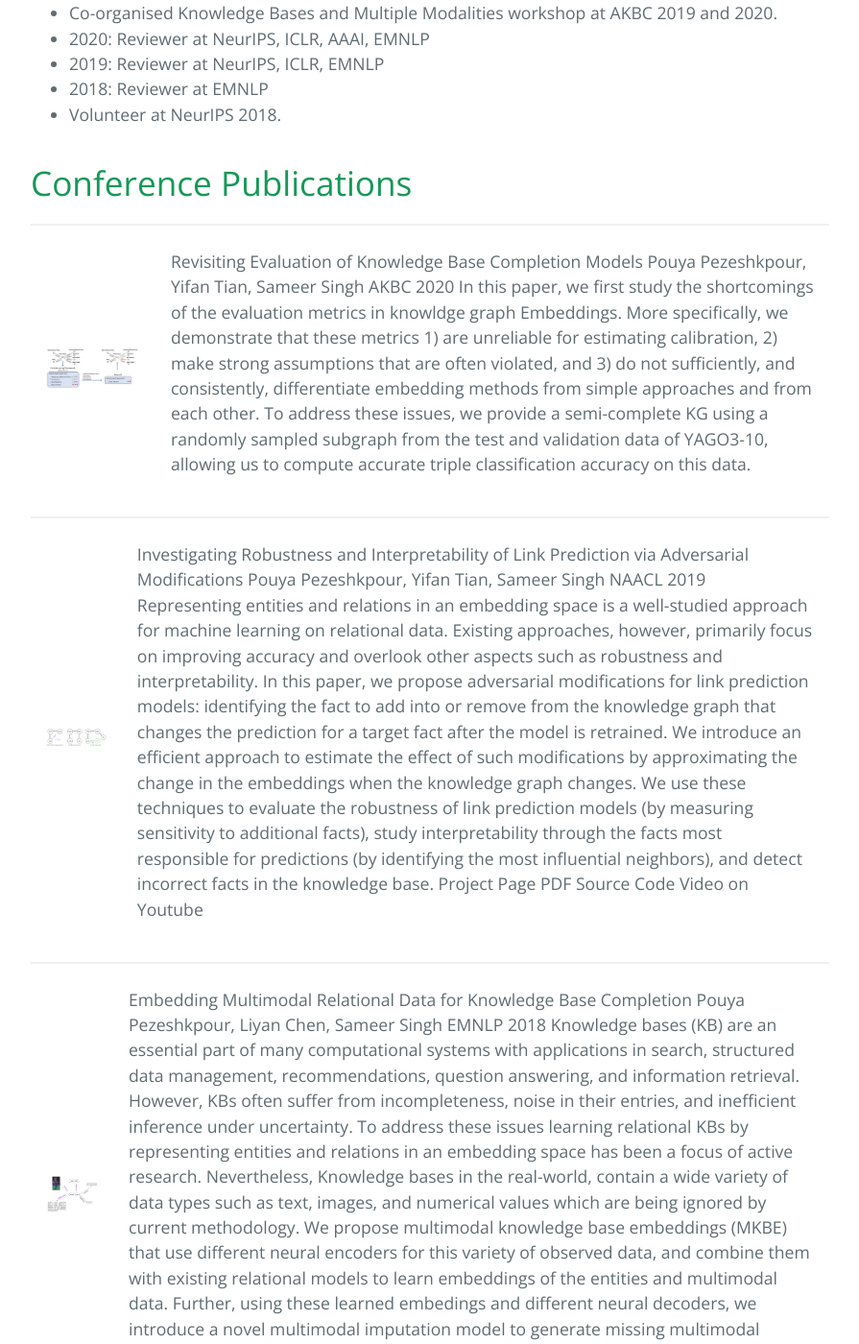
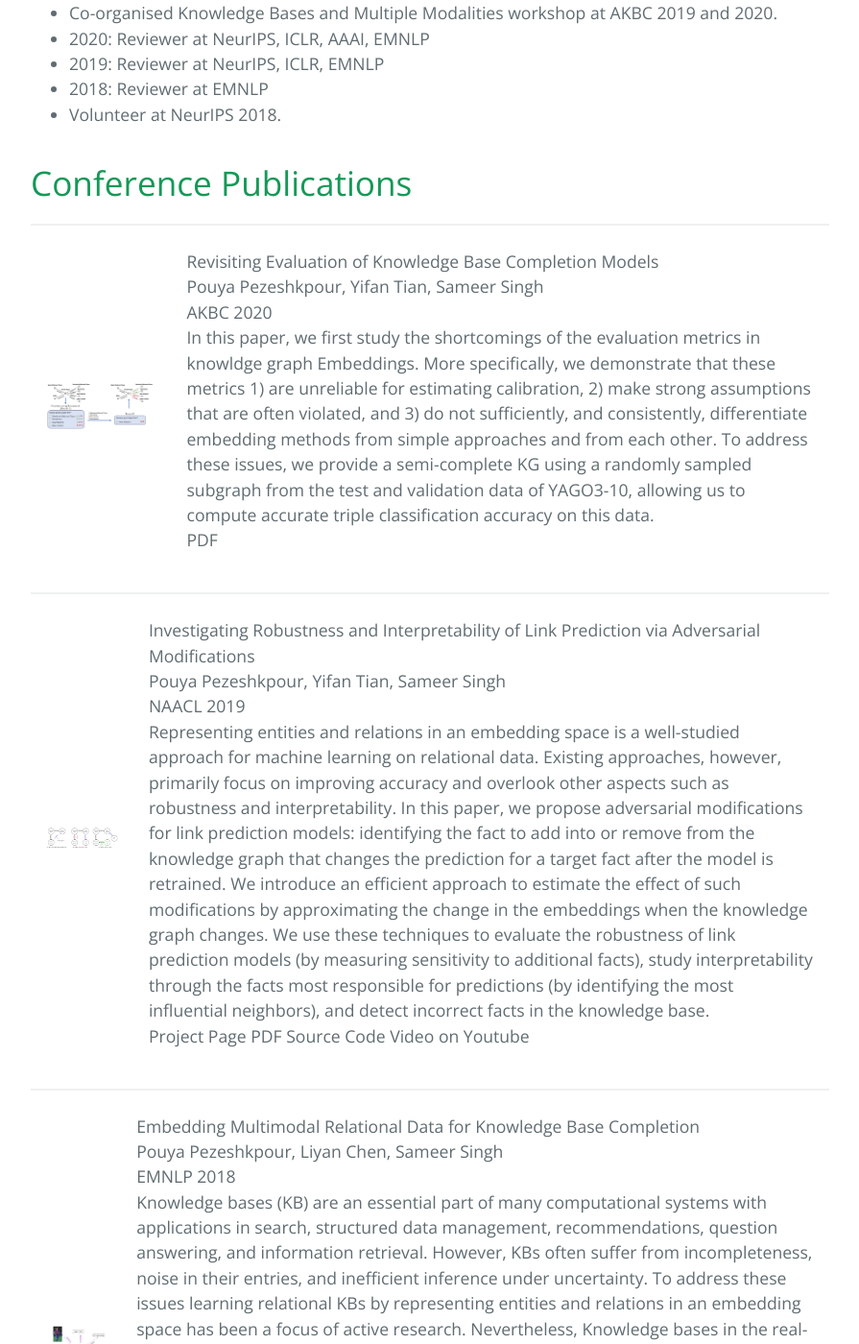
Before and after one commit to pouyapez/pouyapez.github.io, a Jekyll site: the page built from index.md, in a window 1280 px wide and 1400 px high, scrolled down 937 px. Shown: the whole window at 96% size, without its empty margins (192-1087 px from the left). Built offline with Jekyll 4.4.1, drawn with Linux system fonts in a browser that asks for light colours; some of the changed text lies outside the part shown.

Commit message:
Update index.md

```diff
--- a/index.md
+++ b/index.md
@@ -49,11 +49,13 @@
         </td>
         <td>
           <p class="text right-align text-large add-top-margin" style="width:100%;">
-              Revisiting Evaluation of Knowledge Base Completion Models
-Pouya Pezeshkpour, Yifan Tian, Sameer Singh
-AKBC 2020
-In this paper, we first study the shortcomings of the evaluation metrics in knowldge graph Embeddings.  More specifically, we demonstrate that these metrics 1) are unreliable for estimating calibration, 2) make strong assumptions that are often violated, and 3) do not sufficiently, and consistently, differentiate embedding methods from simple approaches and from each other. To address these issues, we provide a semi-complete KG using a randomly sampled subgraph from the test and validation data of YAGO3-10, allowing us to compute accurate triple classification accuracy on this data.
-          </p>
+              Revisiting Evaluation of Knowledge Base Completion Models <br>
+              Pouya Pezeshkpour, Yifan Tian, Sameer Singh<br>
+              AKBC 2020<br>
+               In this paper, we first study the shortcomings of the evaluation metrics in knowldge graph Embeddings.  More               specifically, we demonstrate that these metrics 1) are unreliable for estimating calibration, 2) make strong assumptions that    are often violated, and 3) do not sufficiently, and consistently, differentiate embedding methods from simple approaches and from each other. To address these issues, we provide a semi-complete KG using a randomly sampled subgraph from the test and       validation data of YAGO3-10, allowing us to compute accurate triple classification accuracy on this data. <br>
+             PDF
+
+            </p>
         </td>
       </tr>
    </table>
@@ -69,10 +71,10 @@
         </td>
         <td>
           <p class="text right-align text-large add-top-margin" style="width:100%;">
-Investigating Robustness and Interpretability of Link Prediction via Adversarial Modifications
-Pouya Pezeshkpour, Yifan Tian, Sameer Singh
-NAACL 2019
-Representing entities and relations in an embedding space is a well-studied approach for machine learning on relational data. Existing approaches, however, primarily focus on improving accuracy and overlook other aspects such as robustness and interpretability. In this paper, we propose adversarial modifications for link prediction models: identifying the fact to add into or remove from the knowledge graph that changes the prediction for a target fact after the model is retrained. We introduce an efficient approach to estimate the effect of such modifications by approximating the change in the embeddings when the knowledge graph changes. We use these techniques to evaluate the robustness of link prediction models (by measuring sensitivity to additional facts), study interpretability through the facts most responsible for predictions (by identifying the most influential neighbors), and detect incorrect facts in the knowledge base.
+            Investigating Robustness and Interpretability of Link Prediction via Adversarial Modifications <br>
+            Pouya Pezeshkpour, Yifan Tian, Sameer Singh<br>
+            NAACL 2019<br>
+            Representing entities and relations in an embedding space is a well-studied approach for machine learning on relational data. Existing approaches, however, primarily focus on improving accuracy and overlook other aspects such as robustness and interpretability. In this paper, we propose adversarial modifications for link prediction models: identifying the fact to add into or remove from the knowledge graph that changes the prediction for a target fact after the model is retrained. We introduce an efficient approach to estimate the effect of such modifications by approximating the change in the embeddings when the knowledge graph changes. We use these techniques to evaluate the robustness of link prediction models (by measuring sensitivity to additional facts), study interpretability through the facts most responsible for predictions (by identifying the most influential neighbors), and detect incorrect facts in the knowledge base.<br>
 Project Page     PDF     Source Code     Video on Youtube
           </p>
         </td>
@@ -89,10 +91,10 @@
         </td>
         <td>
           <p class="text right-align text-large add-top-margin" style="width:100%;">
-Embedding Multimodal Relational Data for Knowledge Base Completion
-Pouya Pezeshkpour, Liyan Chen, Sameer Singh
-EMNLP 2018
-Knowledge bases (KB) are an essential part of many computational systems with applications in search, structured data management, recommendations, question answering, and information retrieval. However, KBs often suffer from incompleteness, noise in their entries, and inefficient inference under uncertainty. To address these issues learning relational KBs by representing entities and relations in an embedding space has been a focus of active research. Nevertheless, Knowledge bases in the real-world, contain a wide variety of data types such as text, images, and numerical values which are being ignored by current methodology. We propose multimodal knowledge base embeddings (MKBE) that use different neural encoders for this variety of observed data, and combine them with existing relational models to learn embeddings of the entities and multimodal data. Further, using these learned embedings and different neural decoders, we introduce a novel multimodal imputation model to generate missing multimodal values, like text and images, from information in the knowledge base.
+            Embedding Multimodal Relational Data for Knowledge Base Completion<br>
+            Pouya Pezeshkpour, Liyan Chen, Sameer Singh<br>
+            EMNLP 2018<br>
+            Knowledge bases (KB) are an essential part of many computational systems with applications in search, structured data management, recommendations, question answering, and information retrieval. However, KBs often suffer from incompleteness, noise in their entries, and inefficient inference under uncertainty. To address these issues learning relational KBs by representing entities and relations in an embedding space has been a focus of active research. Nevertheless, Knowledge bases in the real-world, contain a wide variety of data types such as text, images, and numerical values which are being ignored by current methodology. We propose multimodal knowledge base embeddings (MKBE) that use different neural encoders for this variety of observed data, and combine them with existing relational models to learn embeddings of the entities and multimodal data. Further, using these learned embedings and different neural decoders, we introduce a novel multimodal imputation model to generate missing multimodal values, like text and images, from information in the knowledge base.<br>
 Project Page     PDF     Source Code     Video on Youtube
           </p>
         </td>
@@ -109,10 +111,10 @@
         </td>
         <td>
           <p class="text right-align text-large add-top-margin" style="width:100%;">
-Optimal tradeoff between source and state distortions over a Gaussian channel using single and hybrid digital analog codes
-Pouya Pezeshkpour, Hamid Behroozi
-IST'2014
-In this paper, the problem of transmitting an analog Gaussian source over an additive white Gaussian noise (AWGN) channel in the presence of a Gaussian interference known only at the transmitter is investigated. Our goal is to estimate both the analog source and the channel state at the receiver simultaneously. In this work, we present different transmission schemes based on joint source-channel coding. We study hybrid digital-analog (HDA) joint source-channel coding schemes and analyze the region of (mean-squared error) distortion pairs (in estimating the source and the state) that are simultaneously achievable.
+            Optimal tradeoff between source and state distortions over a Gaussian channel using single and hybrid digital analog codes<br>
+            Pouya Pezeshkpour, Hamid Behroozi<br>
+            IST'2014<br>
+            In this paper, the problem of transmitting an analog Gaussian source over an additive white Gaussian noise (AWGN) channel in the presence of a Gaussian interference known only at the transmitter is investigated. Our goal is to estimate both the analog source and the channel state at the receiver simultaneously. In this work, we present different transmission schemes based on joint source-channel coding. We study hybrid digital-analog (HDA) joint source-channel coding schemes and analyze the region of (mean-squared error) distortion pairs (in estimating the source and the state) that are simultaneously achievable.<br>
 PDF
           </p>
         </td>
```
